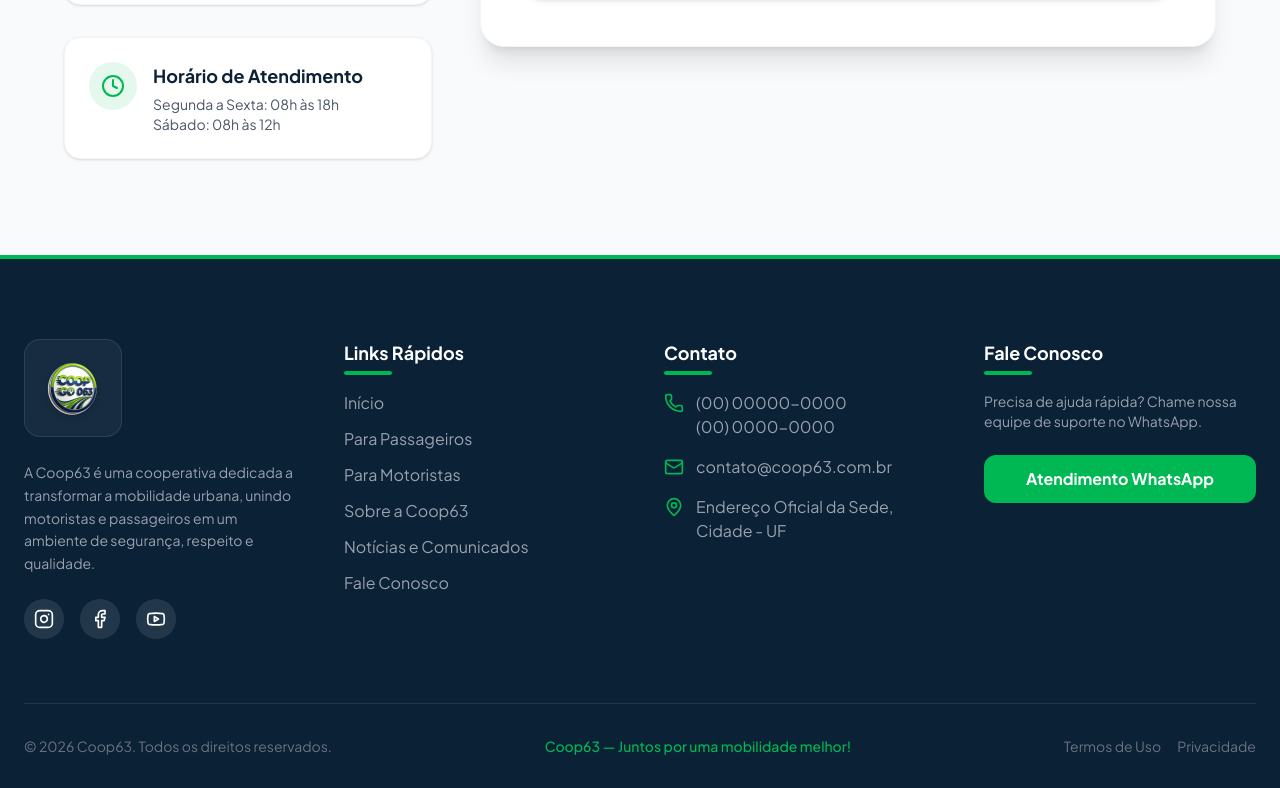
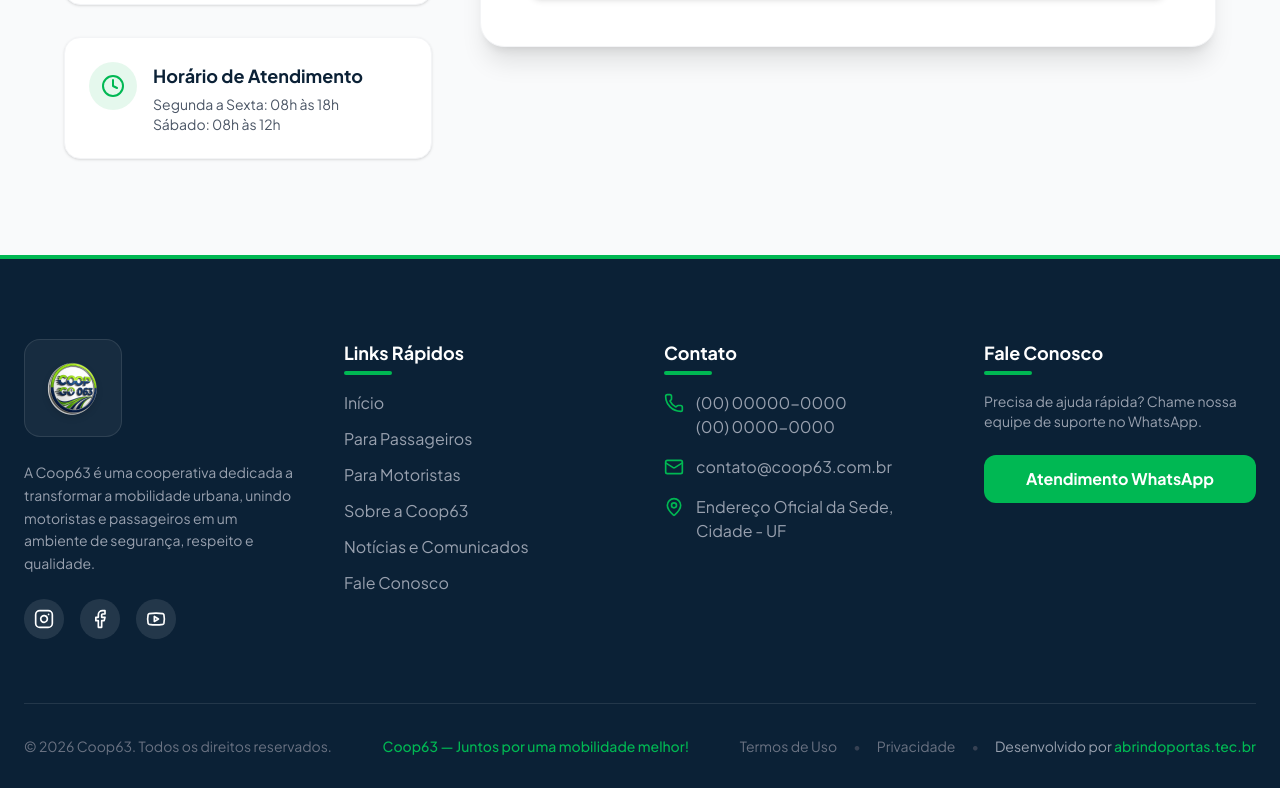
Before and after one commit to fennder/coopgo063, a React (Vite) app: page / in a window 1280 px wide. Shown: the part 6712-7500 px from the top of the page. Built offline with nearby package versions, Linux system fonts and the light colour scheme.

Commit message:
feat(footer): update layout and add developer credit
Improve responsiveness of the footer bottom bar and include a link to the development agency.

```diff
--- a/src/components/Footer.tsx
+++ b/src/components/Footer.tsx
@@ -94,16 +94,29 @@
         </div>
 
         {/* Bottom Bar */}
-        <div className="pt-8 border-t border-white/10 flex flex-col md:flex-row items-center justify-between gap-4">
+        <div className="pt-8 border-t border-white/10 flex flex-col md:flex-row items-center justify-between gap-4 text-center md:text-left">
           <p className="text-gray-500 text-sm">
             &copy; {currentYear} Coop63. Todos os direitos reservados.
           </p>
           <p className="text-brand-green font-medium text-sm text-center">
             Coop63 — Juntos por uma mobilidade melhor!
           </p>
-          <div className="flex gap-4 text-sm">
+          <div className="flex flex-wrap items-center justify-center gap-3 sm:gap-4 text-sm">
             <a href="#" className="text-gray-500 hover:text-white transition-colors">Termos de Uso</a>
+            <span className="text-gray-700">•</span>
             <a href="#" className="text-gray-500 hover:text-white transition-colors">Privacidade</a>
+            <span className="text-gray-700">•</span>
+            <span className="text-gray-400">
+              Desenvolvido por{' '}
+              <a
+                href="https://abrindoportas.tec.br"
+                target="_blank"
+                rel="noopener noreferrer"
+                className="text-brand-green hover:underline font-medium"
+              >
+                abrindoportas.tec.br
+              </a>
+            </span>
           </div>
         </div>
       </div>
```
